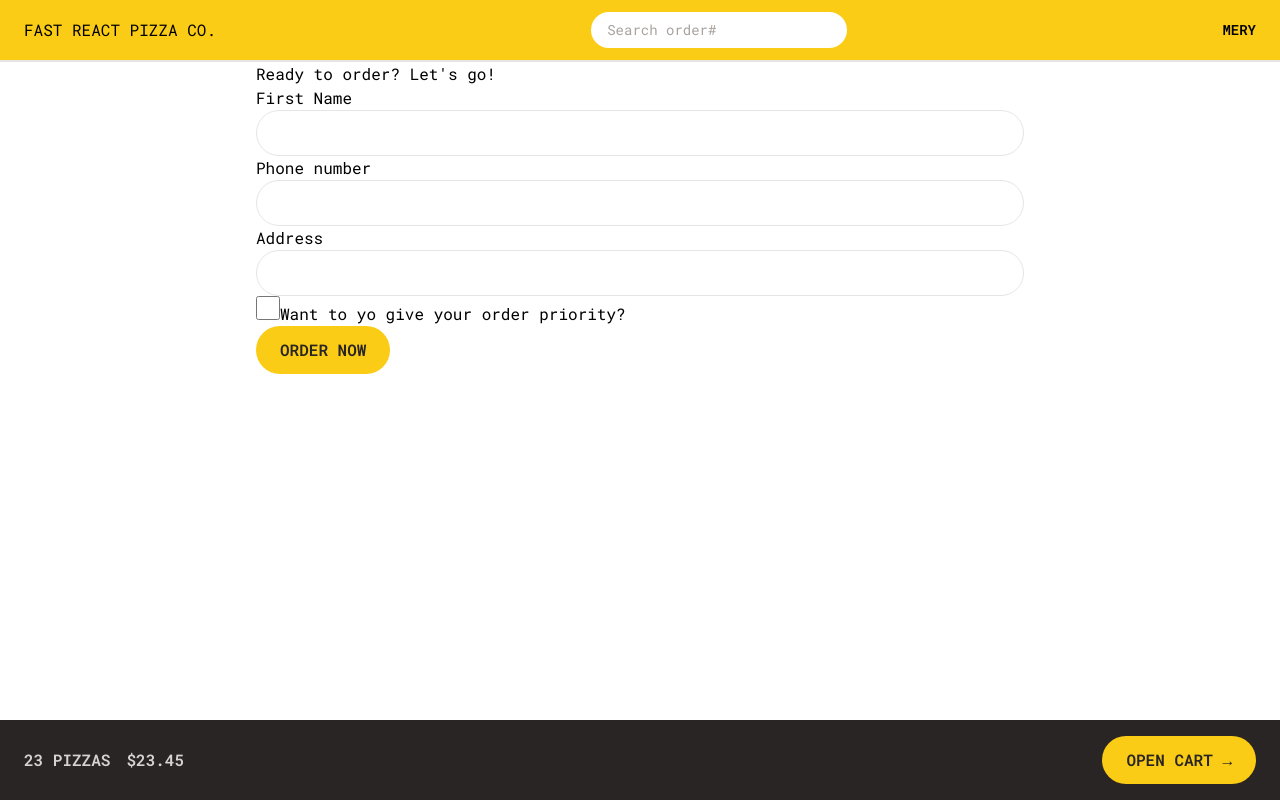
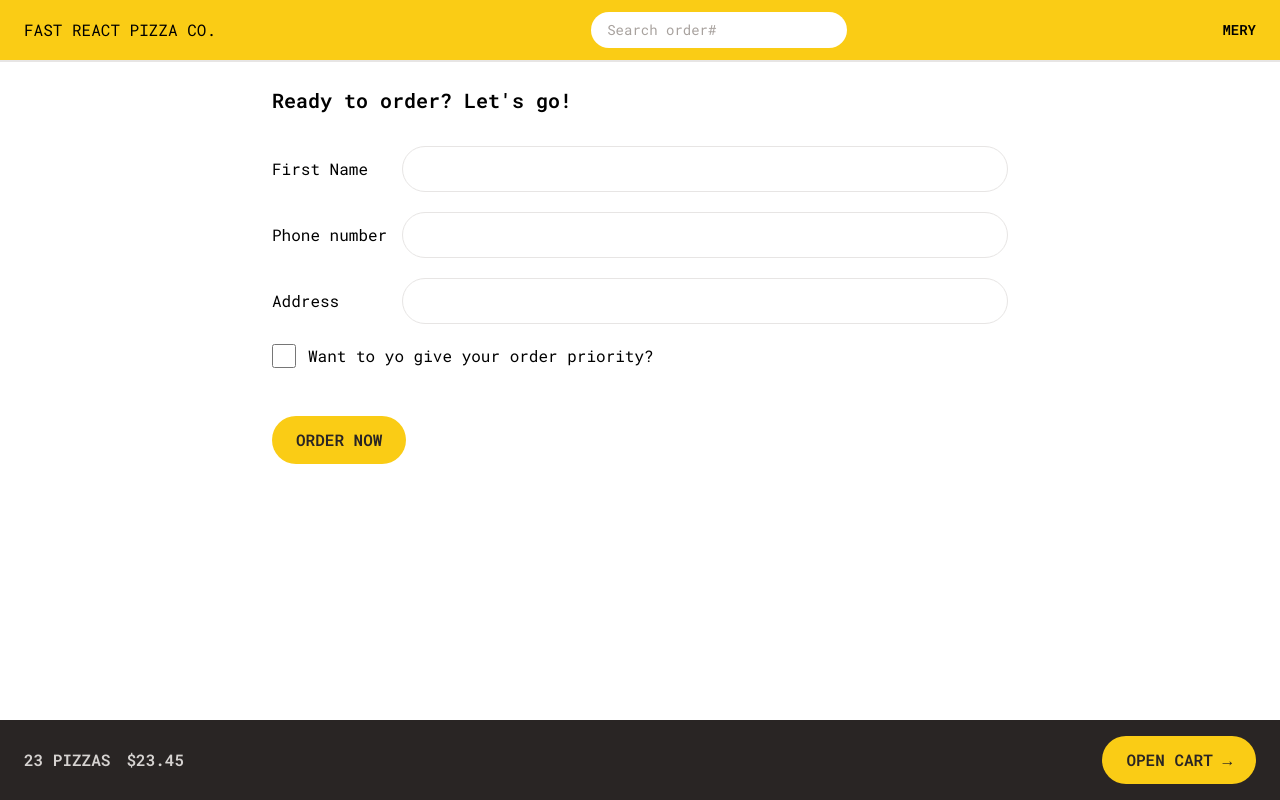
Before and after one commit to merk48/React-Projects--FastReactPizza, a React (Vite) app: page /order/new in a window 1280 px wide. Built offline with nearby package versions, Linux system fonts and the light colour scheme.

Commit message:
feat: order form

```diff
--- a/src/features/order/pages/CreateOrder.jsx
+++ b/src/features/order/pages/CreateOrder.jsx
@@ -2,6 +2,8 @@ import { Form, redirect, useActionData, useNavigation } from "react-router-dom";
 import { createOrder } from "../../../services/apiRestaurant";
 import FormInput from "../../../shared/components/FormInput";
 import Button from "../../../shared/components/Button";
+import FormBox from "../../../shared/components/FormBox";
+import { useState } from "react";
 
 // https://uibakery.io/regex-library/phone-number
 const isValidPhone = (str) =>
@@ -34,49 +36,38 @@ const fakeCart = [
 ];
 
 function CreateOrder() {
-  // const [withPriority, setWithPriority] = useState(false);
-
   const navigation = useNavigation();
   const isSubmitting = navigation.state === "submitting";
-
+  const [withPriority, setWithPriority] = useState(true);
   const formErrors = useActionData();
-  console.log(formErrors);
 
   const cart = fakeCart;
+
   return (
-    <div>
-      <h2>{`Ready to order? Let's go!`}</h2>
+    <div className="px-4 py-6">
+      <h2 className="mb-8 text-xl font-semibold">{`Ready to order? Let's go!`}</h2>
 
       <Form method="POST" action="/order/new">
-        <FormInput
-          type="text"
-          name="customer"
-          label="First Name"
-          required={true}
-          errors={formErrors}
-        />
-        <FormInput
-          type="tel"
-          name="phone"
-          label="Phone number"
-          required={true}
-          errors={formErrors}
-        />
-        <FormInput
-          type="text"
-          name="address"
-          label="Address"
-          required={true}
-          errors={formErrors}
-        />
-        <div>
+        <FormBox name="customer" label="First Name" errors={formErrors}>
+          <FormInput type="text" required={true} />
+        </FormBox>
+
+        <FormBox name="phone" label="Phone number" errors={formErrors}>
+          <FormInput type="tel" name="phone" required={true} />
+        </FormBox>
+
+        <FormBox name="address" label="Address" errors={formErrors}>
+          <FormInput type="text" name="address" required={true} />
+        </FormBox>
+
+        <div className="mb-12 flex items-center gap-3">
           <input
-            className="h-6 w-6 accent-yellow-400 outline-none transition-all duration-300 focus:ring focus:ring-yellow-400 focus:ring-offset-2"
+            className={`h-6 w-6 accent-yellow-400 outline-none transition-all duration-300 ${withPriority ? "focus:ring focus:ring-yellow-400 focus:ring-offset-2" : ""} `}
             type="checkbox"
             name="priority"
             id="priority"
-            // value={withPriority}
-            // onChange={(e) => setWithPriority(e.target.checked)}
+            value={withPriority}
+            onChange={(e) => setWithPriority(e.target.checked)}
           />
           <label htmlFor="priority">Want to yo give your order priority?</label>
         </div>
--- a/src/shared/components/Footer.jsx
+++ b/src/shared/components/Footer.jsx
@@ -1,5 +1,5 @@
 function Footer({ children }) {
-  return <footer>{children}</footer>;
+  return <footer className="">{children}</footer>;
 }
 
 export default Footer;
--- /dev/null
+++ b/src/shared/components/FormBox.jsx
@@ -0,0 +1,28 @@
+function FormBox({
+  children,
+  type = "",
+  name = null,
+  label = null,
+  errors = null,
+  className = "",
+}) {
+  return (
+    <div className={`mb-5 flex flex-col gap-1 ${className}`}>
+      <div className="flex flex-col justify-between sm:flex-row sm:items-center">
+        {label && (
+          <label className="mb-3 ml-0.5 sm:m-0 sm:basis-40" htmlFor={name}>
+            {label}
+          </label>
+        )}
+        {children}
+      </div>
+      {errors && (
+        <span className="ml-auto rounded-md bg-red-100 px-1 text-xs font-semibold text-red-700 sm:text-sm">
+          {errors?.[name] && `${errors[name]} &uarr;`}
+        </span>
+      )}
+    </div>
+  );
+}
+
+export default FormBox;
--- a/src/shared/components/FormInput.jsx
+++ b/src/shared/components/FormInput.jsx
@@ -1,17 +1,13 @@
 function FormInput({
   name = null,
   type = "text",
-  label = null,
   placeholder = "",
   required = true,
-  errors = null,
   value = null,
   onChange,
   className = "",
 }) {
   return (
-    <div>
-      {label && <label htmlFor={name}>{label}</label>}
     <input
       className={`w-full rounded-full border border-stone-200 px-4 py-2 text-sm transition-all duration-300 placeholder:text-stone-400 focus:outline-none focus:ring focus:ring-yellow-400 md:px-6 md:py-3 ${className}`}
       type={type}
@@ -22,9 +18,6 @@ function FormInput({
       value={value}
       onChange={onChange}
     />
-      <span>{errors && errors?.[name] && errors[name]}</span>
-    </div>
   );
 }
-
 export default FormInput;
```
Also changed, not shown: index.html (+4 -1 lines). Lines whose indentation alone changed are shown as unchanged.
